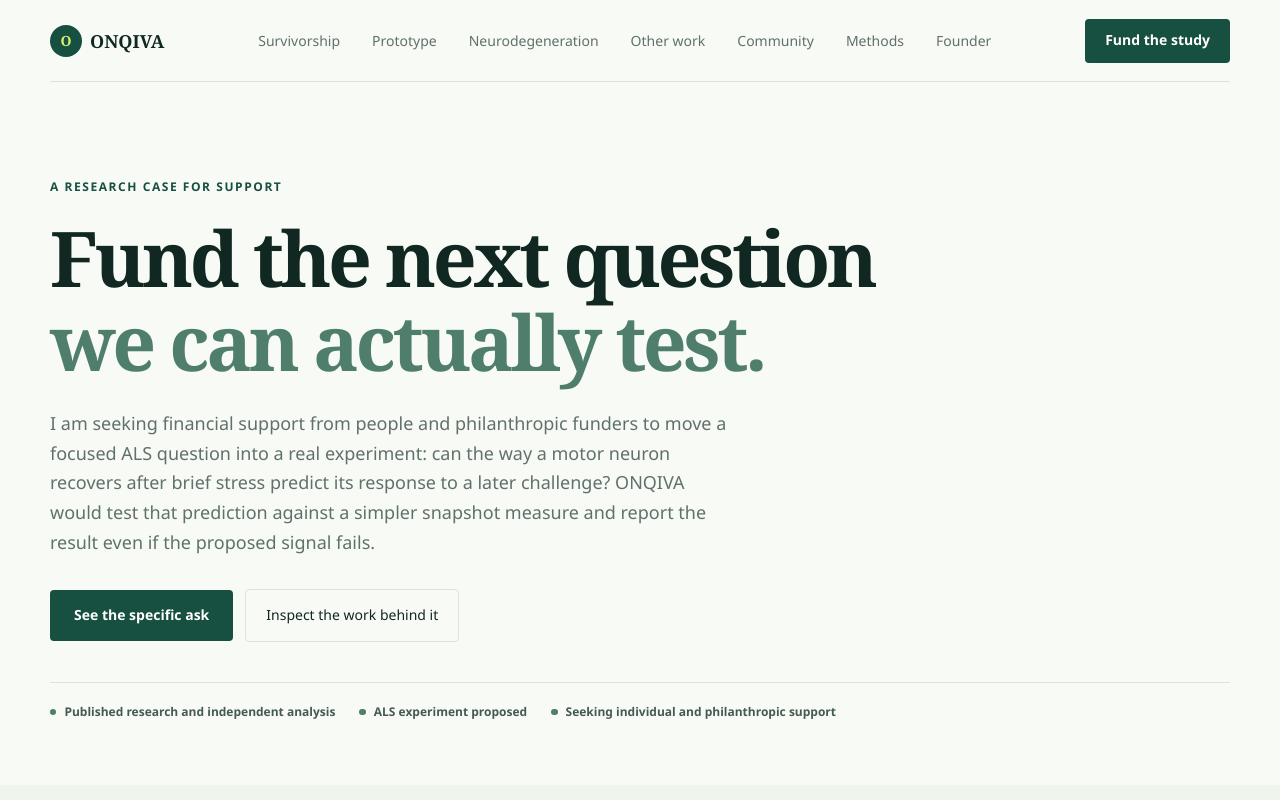
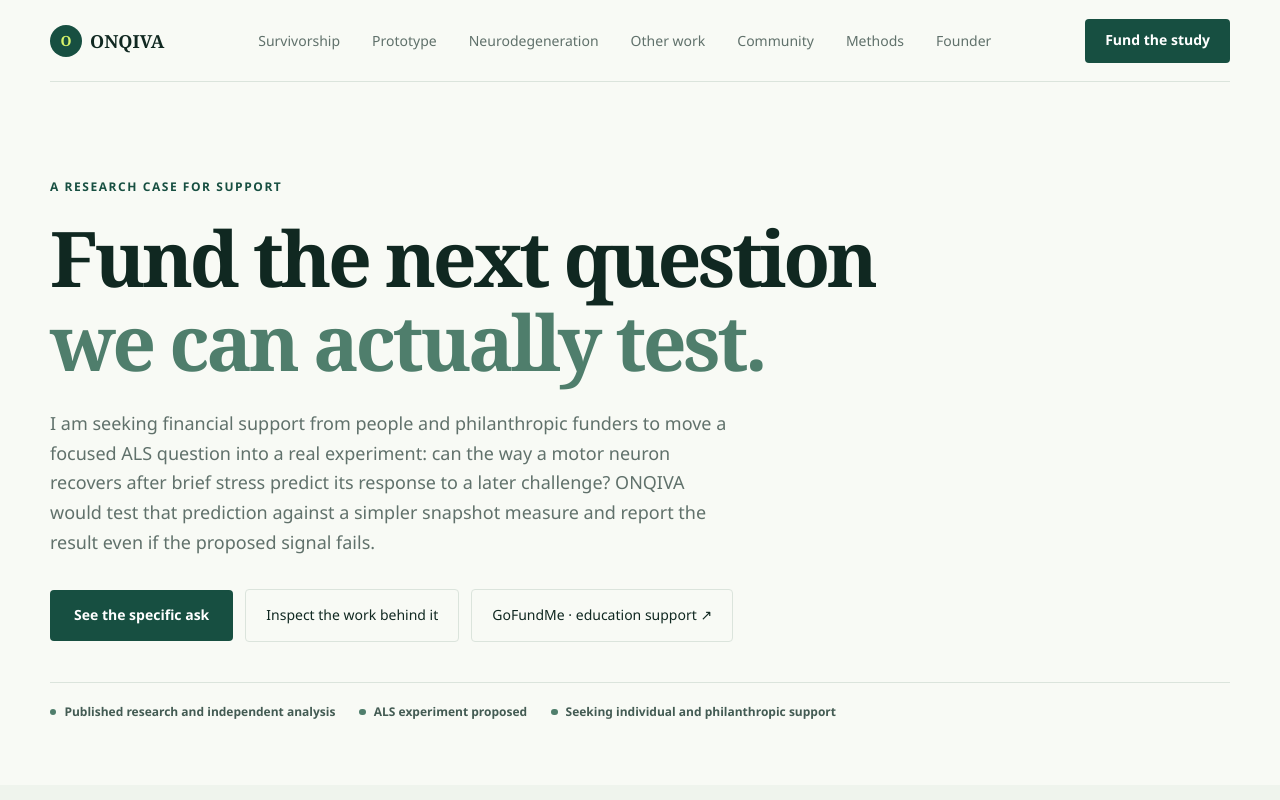
Before and after one commit to gerbenns2006-afk/jubilant-octo-chainsaw, a Next.js app: page /funding in a window 1280 px wide. Shown: the top 800 px of the page. Built offline with nearby package versions, Linux system fonts and the light colour scheme.

Commit message:
Place GoFundMe button in funding hero actions

```diff
--- a/app/funding/page.tsx
+++ b/app/funding/page.tsx
@@ -1,5 +1,8 @@
 import SiteFooter from "../components/SiteFooter";
 import SiteNav from "../components/SiteNav";
+
+const educationGoFundMeUrl =
+  "https://www.gofundme.com/f/education-shouldnt-stop-here-help-me-keep-going";
 
 export const metadata = {
   title: "Support the research | ONQIVA",
@@ -37,6 +40,14 @@ export default function FundingPage() {
             </a>
             <a className="secondary" href="#research-record">
               Inspect the work behind it
+            </a>
+            <a
+              className="secondary"
+              href={educationGoFundMeUrl}
+              target="_blank"
+              rel="noopener noreferrer"
+            >
+              GoFundMe · education support ↗
             </a>
           </div>
           <div className="funding-status" aria-label="Research status">
@@ -233,7 +244,7 @@ export default function FundingPage() {
               </p>
               <a
                 className="primary"
-                href="https://www.gofundme.com/f/education-shouldnt-stop-here-help-me-keep-going"
+                href={educationGoFundMeUrl}
                 target="_blank"
                 rel="noopener noreferrer"
               >
--- a/app/styles.css
+++ b/app/styles.css
@@ -3624,6 +3624,9 @@ body {
 .funding-hero {
   padding-bottom: var(--space-10);
 }
+.funding-hero .hero-actions {
+  flex-wrap: wrap;
+}
 .funding-status {
   display: flex;
   flex-wrap: wrap;
```
